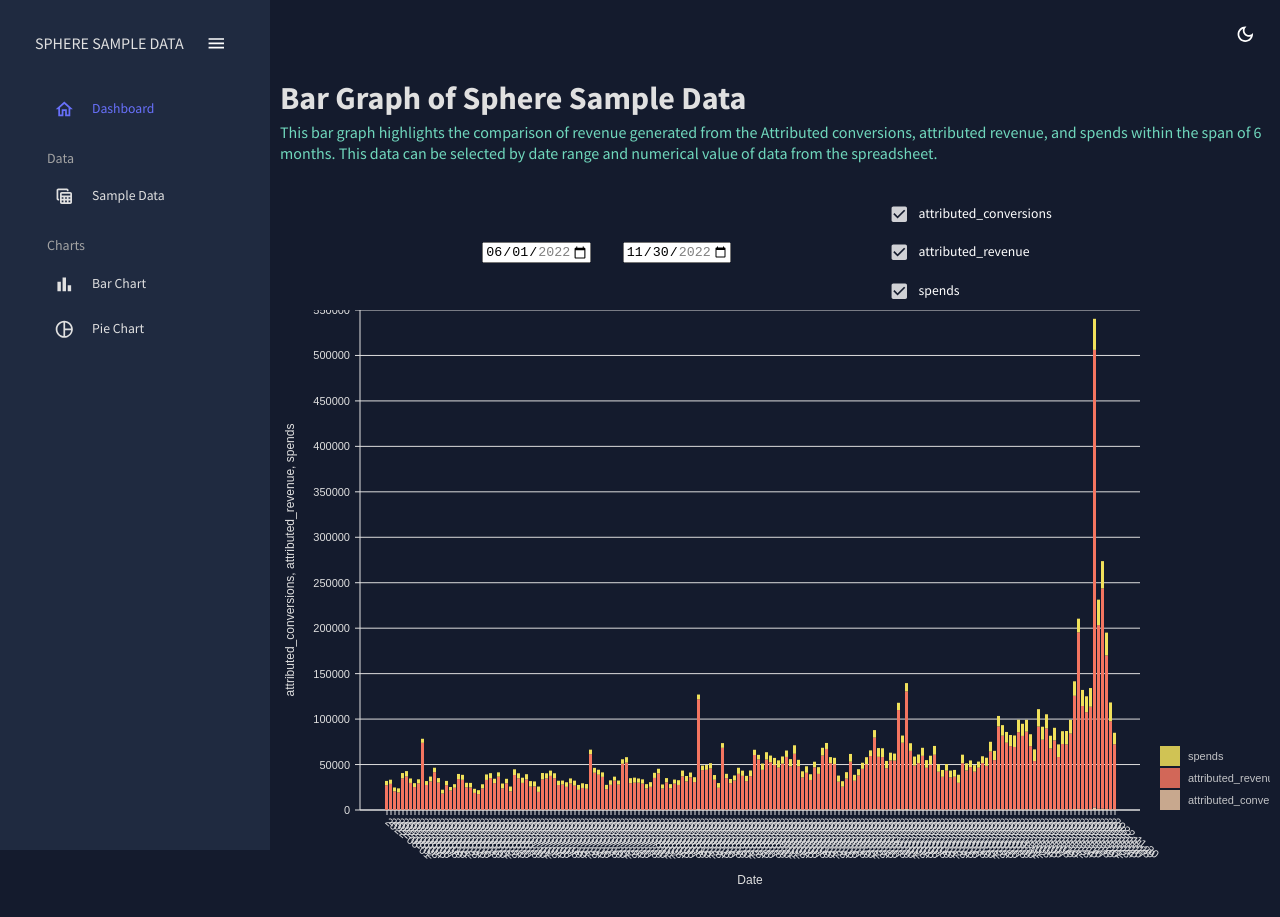
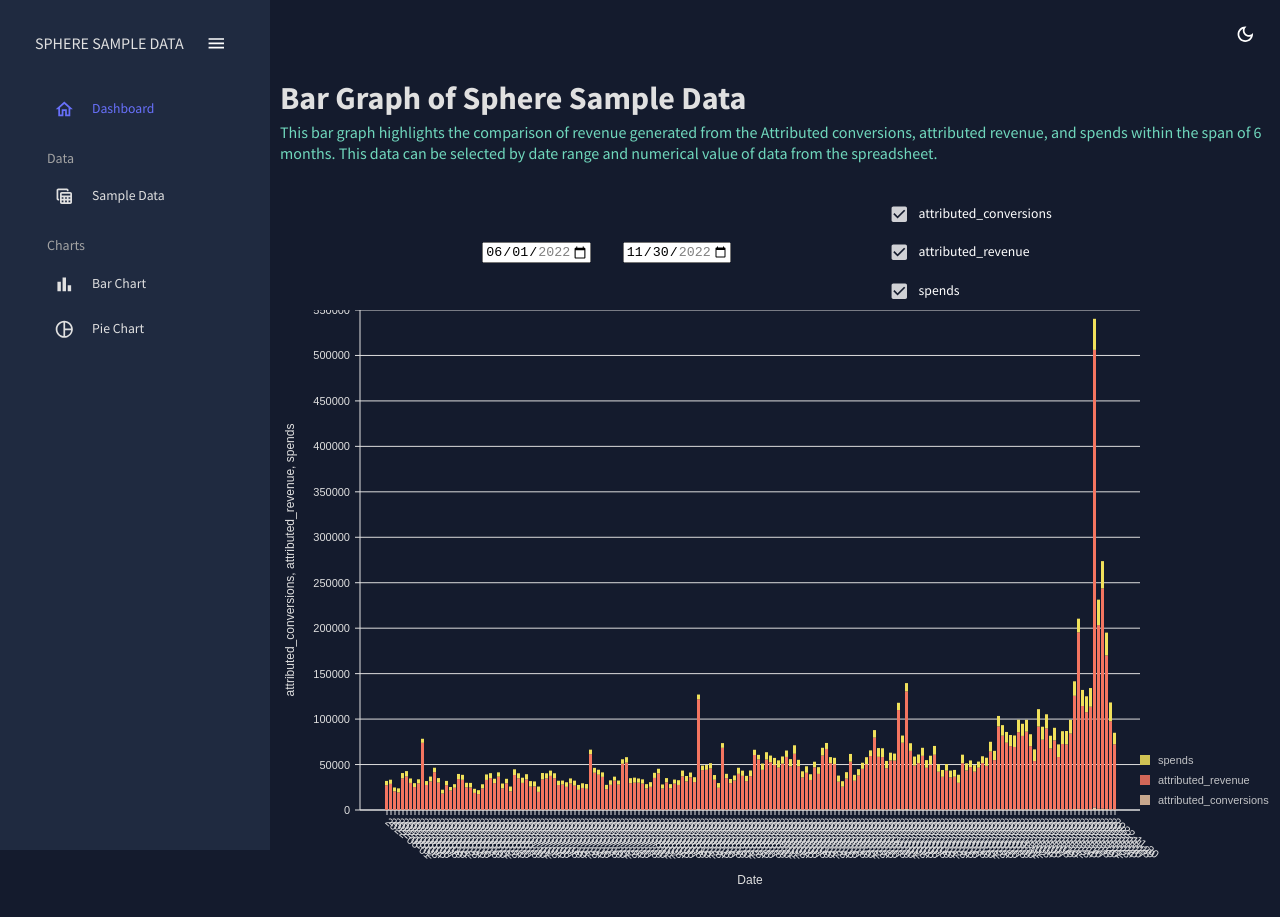
Before and after one commit to marishkazachariah/adtriba-code-challenge, a React (Create React App) app: page /bar in a window 1280 px wide. Built offline with nearby package versions, Linux system fonts and the light colour scheme.

Commit message:
reposition barchart text

```diff
--- a/src/components/BarChart.jsx
+++ b/src/components/BarChart.jsx
@@ -185,14 +185,14 @@ const BarChart = ({ isDashboard = false }) => {
             anchor: 'bottom-right',
             direction: 'column',
             justify: false,
-            translateX: 120,
+            translateX: 130,
             translateY: 0,
-            itemsSpacing: 2,
-            itemWidth: 100,
+            itemsSpacing: 0,
+            itemWidth: 130,
             itemHeight: 20,
             itemDirection: 'left-to-right',
             itemOpacity: 0.85,
-            symbolSize: 20,
+            symbolSize: 10,
             effects: [
               {
                 on: 'hover',
```
